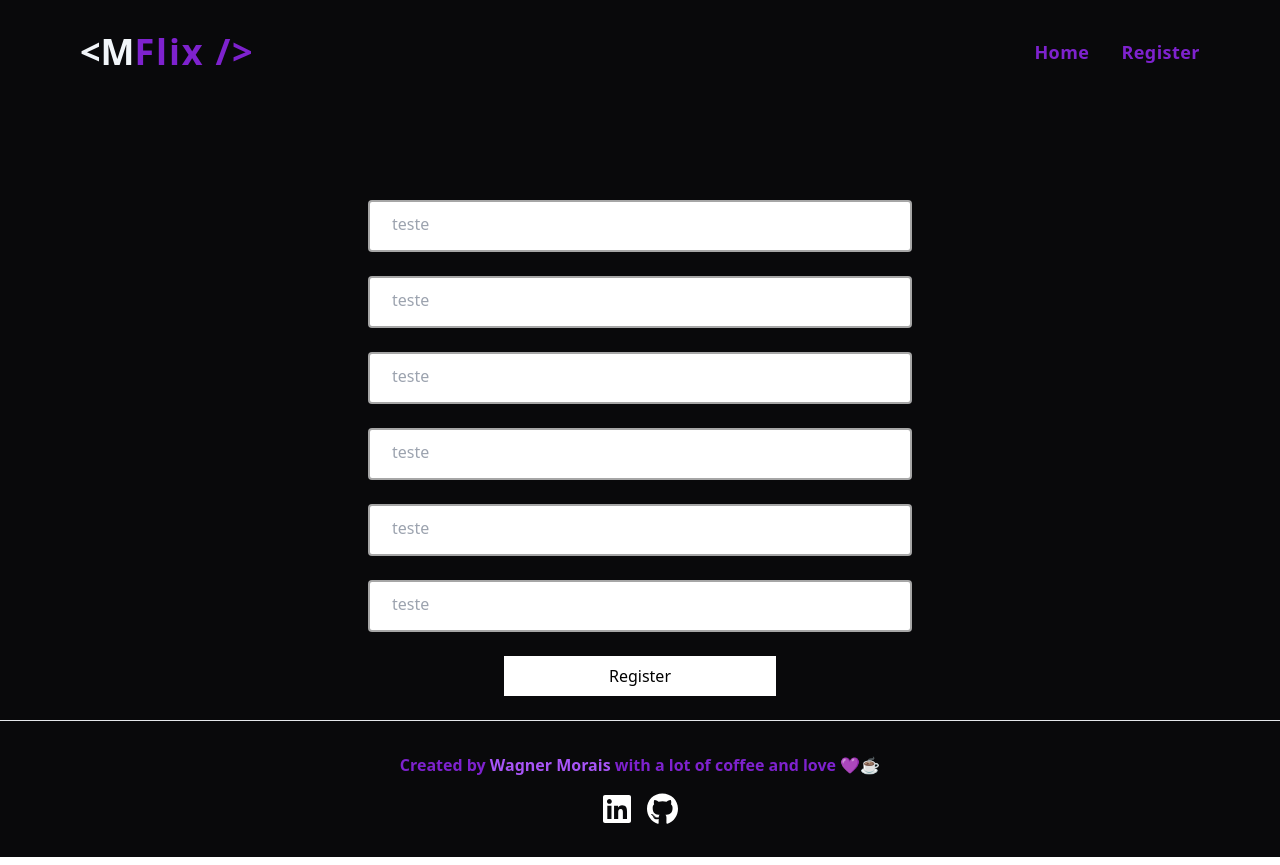
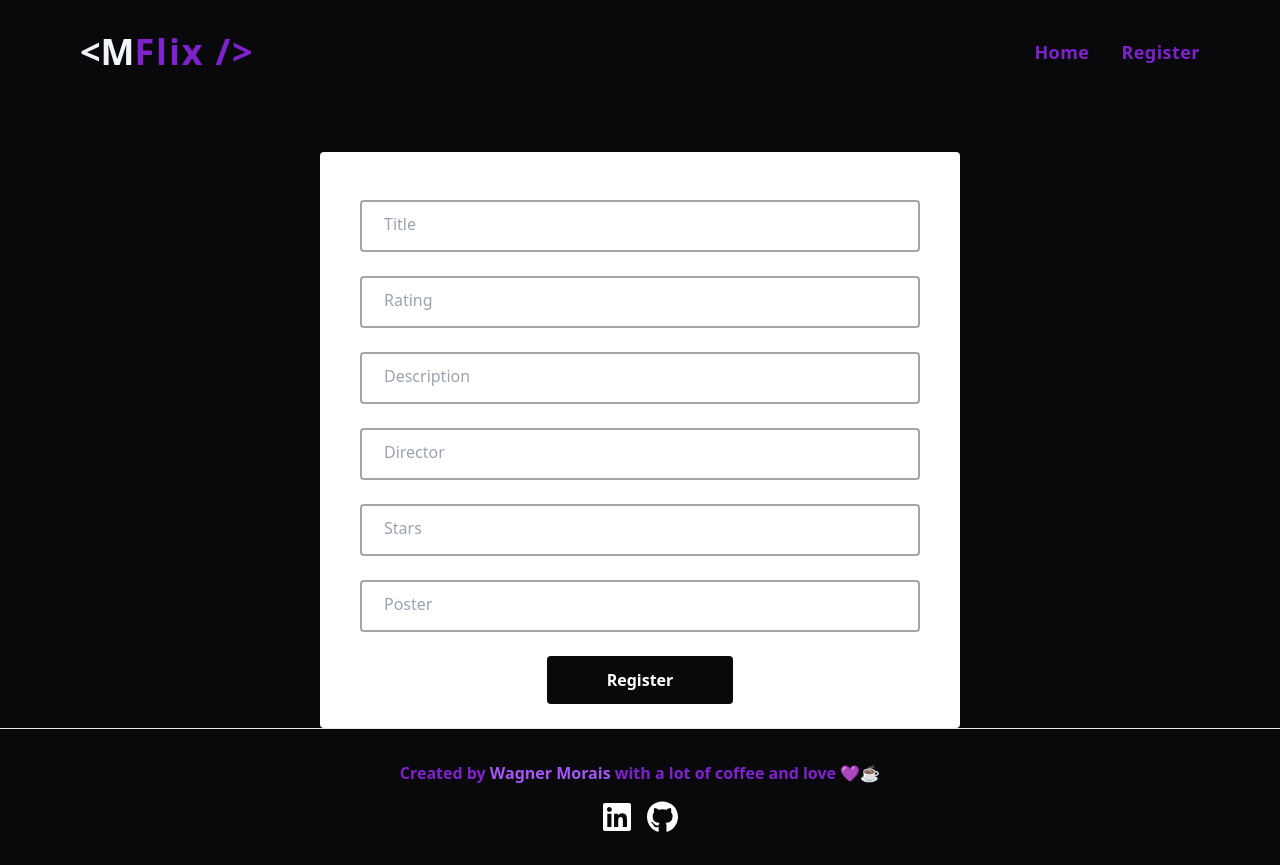
Before and after one commit to wagnnermorais/react-api-test, a React (Vite) app in the folder web/: page /register in a window 1280 px wide. Built offline with nearby package versions, Linux system fonts and the light colour scheme.

Commit message:
style: adding floating label to form

```diff
--- a/web/src/pages/RegisterMovie.tsx
+++ b/web/src/pages/RegisterMovie.tsx
@@ -2,40 +2,40 @@ import Input from "../components/Input";
 
 const RegisterMovie = () => {
   return (
-    <form className="mt-12 mx-auto py-6 px-12 w-[50%]">
-      <div className="w-full my-6">
-        <Input title="teste" type="text" name="title" placeholder="Title" />
+    <form className="mt-12 mx-auto py-6 px-10 w-[50%] bg-white rounded">
+      <div className="my-6">
+        <Input title="Title" type="text" name="title" placeholder="Title" />
       </div>
-      <div className="w-full my-6">
-        <Input title="teste" type="text" name="rating" placeholder="Rating" />
+      <div className="my-6">
+        <Input title="Rating" type="text" name="rating" placeholder="Rating" />
       </div>
-      <div className="w-full my-6">
+      <div className="my-6">
         <Input
-          title="teste"
+          title="Description"
           type="text"
           name="description"
           placeholder="Description"
         />
       </div>
-      <div className="w-full my-6">
+      <div className="my-6">
         <Input
-          title="teste"
+          title="Director"
           type="text"
           name="director"
           placeholder="Director"
         />
       </div>
-      <div className="w-full my-6">
-        <Input title="teste" type="text" name="stars" placeholder="Stars" />
+      <div className="my-6">
+        <Input title="Stars" type="text" name="stars" placeholder="Stars" />
       </div>
-      <div className="w-full my-6">
-        <Input title="teste" type="text" name="poster" placeholder="Poster" />
+      <div className="my-6">
+        <Input title="Poster" type="text" name="poster" placeholder="Poster" />
       </div>
       <div className="flex items-center justify-center">
         <input
           type="submit"
           value="Register"
-          className="bg-white w-1/2 py-2 cursor-pointer"
+          className="py-3 w-1/3 text-md font-bold bg-zinc-950 text-white rounded cursor-pointer duration-300 hover:bg-opacity-90"
         />
       </div>
     </form>
```
